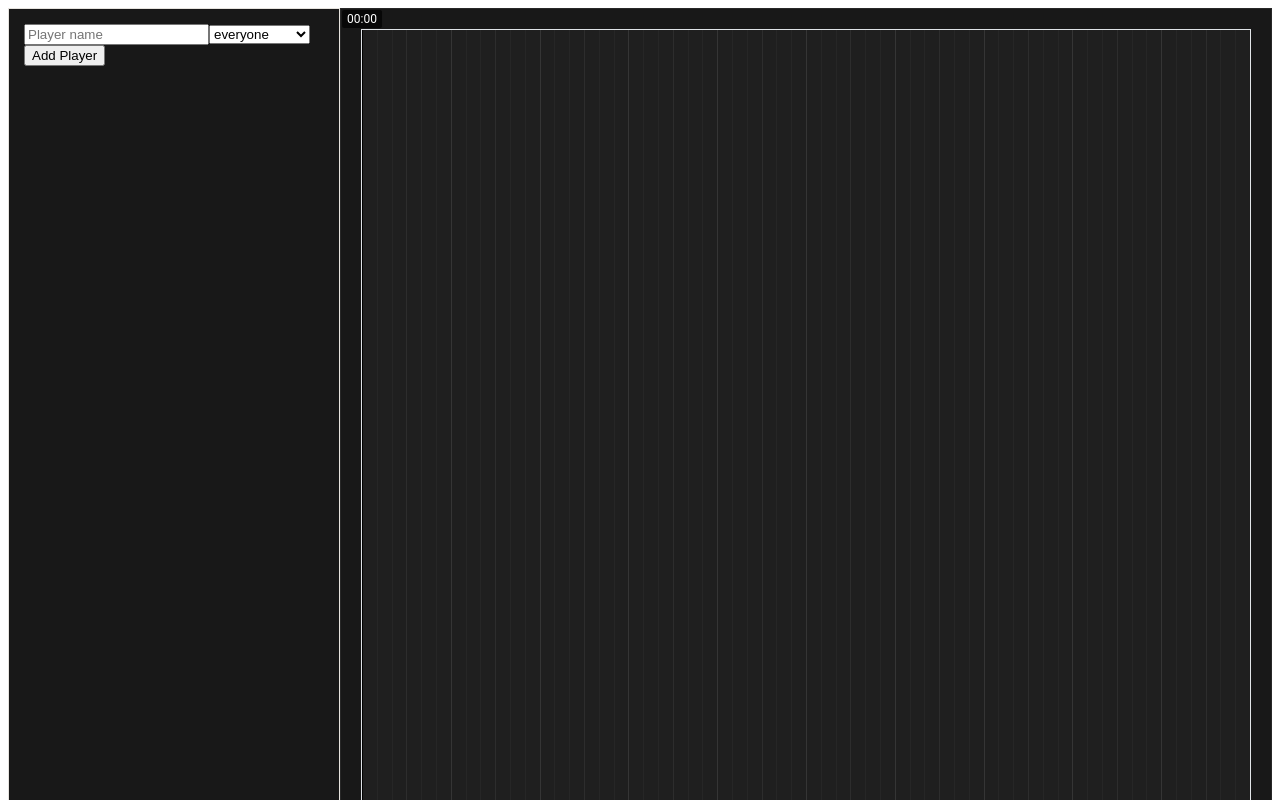
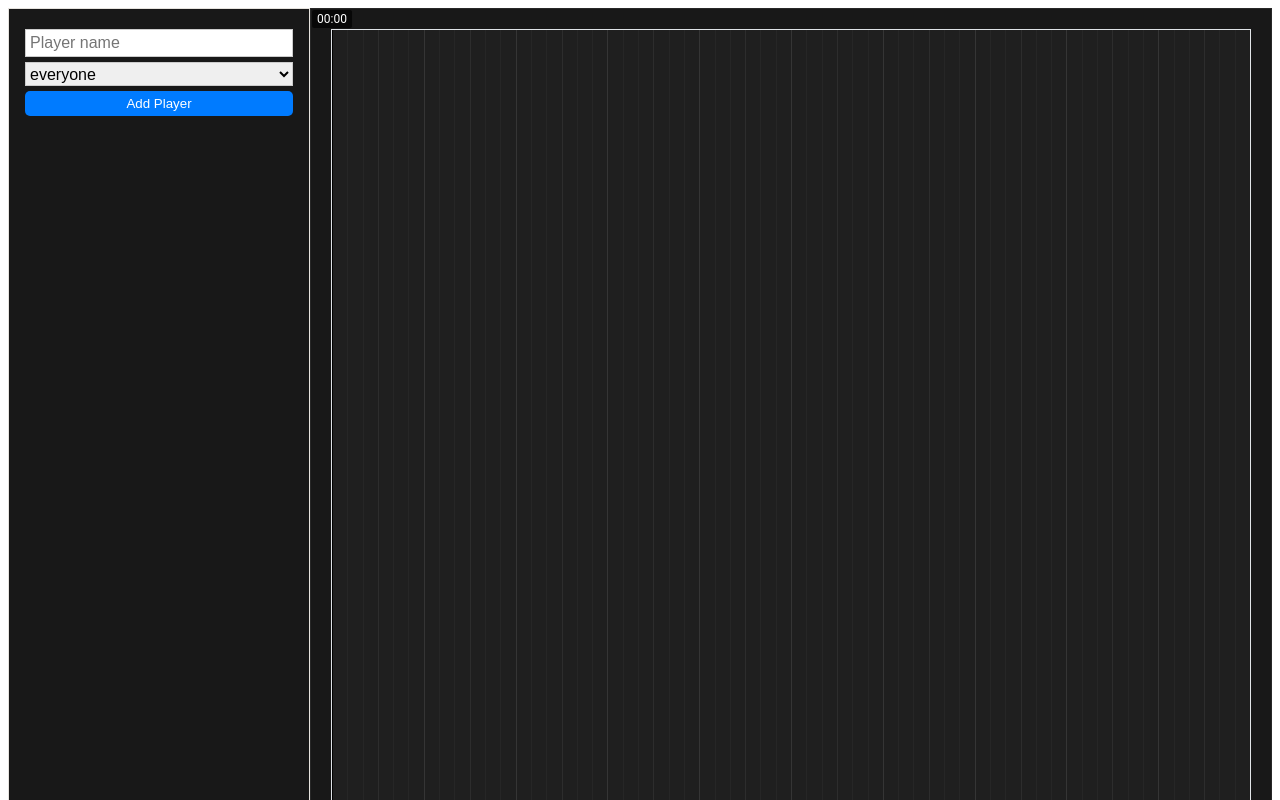
Before and after one commit to Rgornitzka/ViserioApp, a React (Create React App) app: page / in a window 1280 px wide. Shown: the top 800 px of the page. Built offline with nearby package versions, Linux system fonts and the light colour scheme.

Commit message:
More CSS and formatting on new player input fields

```diff
--- /dev/null
+++ b/src/CSSFiles/NewPlayerInput.css
@@ -0,0 +1,44 @@
+.player-form {
+    display: flex;
+    flex-direction: column;
+    justify-content: space-between;
+    align-items: stretch;
+    margin-bottom: 0.625rem; /* 10px */
+    padding-left: 1rem;
+    padding-right: 1rem;
+    background-color: #181818;
+  }
+
+  .player-input, .player-select {
+    height: 1.5rem;
+    font-size: 1rem;
+    margin-bottom: 0.3125rem; /* 5px */
+    border: 0.0625rem solid #ccc; /* 1px */
+  }
+
+  .player-input:hover {
+    background-color: #ccc;
+  }
+
+  .player-input {
+    padding-left: 0.25rem;
+  }
+
+  .player-select:hover {
+    background-color: #ccc;
+  }
+
+  .player-button {
+    margin-bottom: 0.3125rem; /* 5px */
+    padding: 0.3125rem 1rem; /* 5px */
+    background-color: #007bff;
+    color: white;
+    border: none;
+    border-radius: 0.3125rem; /* 5px */
+    cursor: pointer;
+    transition: background-color 0.3s ease;
+  }
+
+  .player-button:hover {
+    background-color: #003e80;
+  }
--- a/src/CSSFiles/Sidebar.css
+++ b/src/CSSFiles/Sidebar.css
@@ -2,6 +2,24 @@
     background-color: #181818;
     width: 300px;
     max-width: 300px;
-    padding: 15px;
+    padding-top: 20px;
     border: 1px solid #e6e3de;
   }
+
+  .playerSection {
+    /* Style each player's section */
+    margin: 0px;
+  }
+
+  .playerName {
+    /* Style the player name */
+    color: #ffffff;
+    margin: 0px;
+    margin-left: 5px;
+  }
+
+  .playerAbilityIcon {
+    /* Style the player ability icons */
+    padding: 2px;
+    margin-left: 5px;
+  }
--- a/src/components/NewPlayerInput.js
+++ b/src/components/NewPlayerInput.js
@@ -2,7 +2,8 @@
 import React, { useState } from 'react';
 import useStore from '../store';
 import CLASSES from '../config/Classes';
-import abilities from '../config/Abilities'; // Import your abilities
+import abilities from '../config/Abilities';
+import '../CSSFiles/NewPlayerInput.css'
 
 function NewPlayerInput() {
   const [name, setName] = useState('');
@@ -22,23 +23,25 @@ function NewPlayerInput() {
   };
 
   return (
-    <form onSubmit={handleSubmit}>
+    <form onSubmit={handleSubmit} className="player-form">
       <input
         type="text"
         value={name}
         onChange={(e) => setName(e.target.value)}
         placeholder="Player name"
         required
+        className="player-input"
       />
       <select
         value={playerClass}
         onChange={(e) => setPlayerClass(e.target.value)}
+        className="player-select"
       >
         {Object.values(CLASSES).map((c) => (
           <option key={c} value={c}>{c}</option> // Add key here
         ))}
       </select>
-      <button type="submit">Add Player</button>
+      <button type="submit" className="player-button">Add Player</button>
     </form>
   );
 }
--- a/src/components/Sidebar.js
+++ b/src/components/Sidebar.js
@@ -1,9 +1,9 @@
-// Sidebar.js
 import React from 'react';
 import useStore from '../store';
 import NewPlayerInput from './NewPlayerInput';
 import WowheadIcon from './WowheadIcon';
 import '../CSSFiles/Sidebar.css';
+import CLASSCOLORS from '../config/ClassColors'; // Import the CLASSCOLORS config
 
 function Sidebar() {
   const { players, addAbilityToPlayer } = useStore();
@@ -15,19 +15,26 @@ function Sidebar() {
   return (
     <div className="sidebar">
       <NewPlayerInput />
-      {players.map((player) => (
-        <div key={player.name}>
-          <h2>{player.name}</h2>
+      {players.map((player) => {
+        const playerColor = CLASSCOLORS[player.class.toUpperCase()]; // Get player's class color
+        const [red, green, blue] = playerColor; // Destructure the RGB values
+        const rgbaColor = `rgba(${red}, ${green}, ${blue}, 0.2)`; // Construct the RGBA color value
+
+        return (
+          <div key={player.name} style={{ backgroundColor: rgbaColor }} className="playerSection">
+            <h2 className="playerName">{player.name}</h2>
             {player.abilities.map((ability, index) => (
               <WowheadIcon
                 key={index}
                 name={ability.icon}
                 alt={ability.name}
                 onClick={() => handleAbilityClick(ability, player)}
+                className="playerAbilityIcon"
               />
             ))}
           </div>
-      ))}
+        );
+      })}
     </div>
   );
 }
--- a/src/config/Abilities.js
+++ b/src/config/Abilities.js
@@ -89,6 +89,22 @@ const abilities = {
   ],
   [CLASSES.DRUID]: [
     new Ability()
+    .setCooldown(60)
+    .setDuration()
+    .setName('Convoke the Spirits')
+    .setShortName()
+    .setSpellId(323764)
+    .setIcon('ability_ardenweald_druid')
+    .setWowheadLink('https://www.wowhead.com/spell=323764/convoke-the-spirits#icon:ability_ardenweald_druid'),
+    new Ability()
+    .setCooldown(90)
+    .setDuration()
+    .setName('Flourish')
+    .setShortName()
+    .setSpellId(197721)
+    .setIcon('spell_druid_wildburst')
+    .setWowheadLink('https://www.wowhead.com/spell=197721/flourish'),
+    new Ability()
       .setCooldown(120)
       .setDuration()
       .setName('Tranquility')
@@ -130,22 +146,6 @@ const abilities = {
       .setSpellId(363534)
       .setIcon('ability_evoker_rewind')
       .setWowheadLink('https://www.wowhead.com/beta/spell=363534/rewind'),
-    new Ability()
-      .setCooldown(90)
-      .setDuration()
-      .setName('Flourish')
-      .setShortName()
-      .setSpellId(197721)
-      .setIcon('spell_druid_wildburst')
-      .setWowheadLink('https://www.wowhead.com/spell=197721/flourish'),
-    new Ability()
-      .setCooldown(60)
-      .setDuration()
-      .setName('Convoke the Spirits')
-      .setShortName()
-      .setSpellId(323764)
-      .setIcon('ability_ardenweald_druid')
-      .setWowheadLink('https://www.wowhead.com/spell=323764/convoke-the-spirits#icon:ability_ardenweald_druid'),
     new Ability()
       .setCooldown(90)
       .setDuration()
--- a/src/config/ClassColors.js
+++ b/src/config/ClassColors.js
@@ -1,11 +1,11 @@
 // CLASSCOLORS.js
 
 const CLASSCOLORS = {
+  EVERYONE: [192, 192, 192],        // Light Grey
   DEATHKNIGHT: [196, 30, 58],      // Red
   DEMONHUNTER: [163, 48, 201],     // Dark Magenta
   DRUID: [255, 124, 10],           // Orange
   EVOKER: [51, 147, 127],          // Dark Emerald
-  EVERYONE: [51, 147, 127],        // Dark Emerald
   HUNTER: [170, 211, 114],         // Pistachio
   MAGE: [63, 199, 235],            // Light Blue
   MONK: [0, 255, 152],             // Spring Green
--- a/src/config/Classes.js
+++ b/src/config/Classes.js
@@ -1,9 +1,9 @@
 const CLASSES = {
+  EVERYONE: "everyone",
   DEATHKNIGHT: "deathknight",
   DEMONHUNTER: "demonhunter",
   DRUID: "druid",
   EVOKER: "evoker",
-  EVERYONE: "everyone",
   HUNTER: "hunter",
   MAGE: "mage",
   MONK: "monk",
```
Lines whose indentation alone changed are shown as unchanged.
